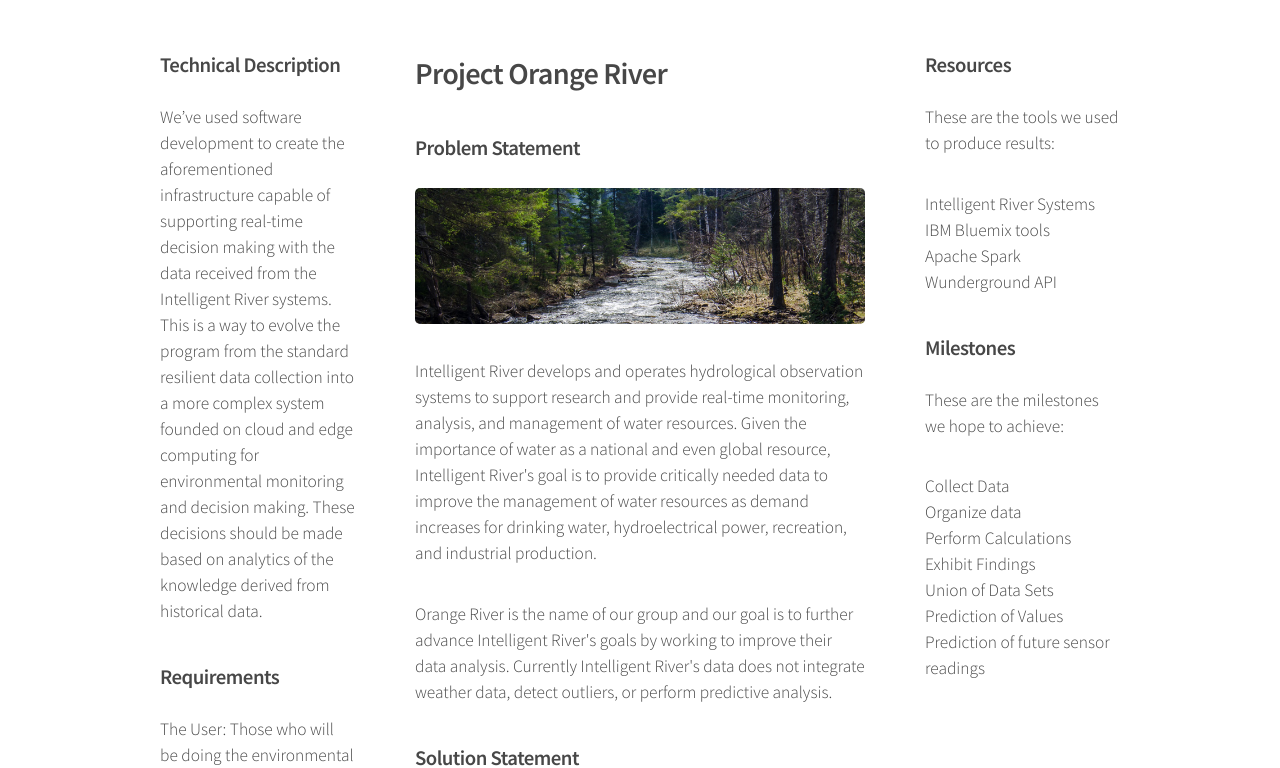
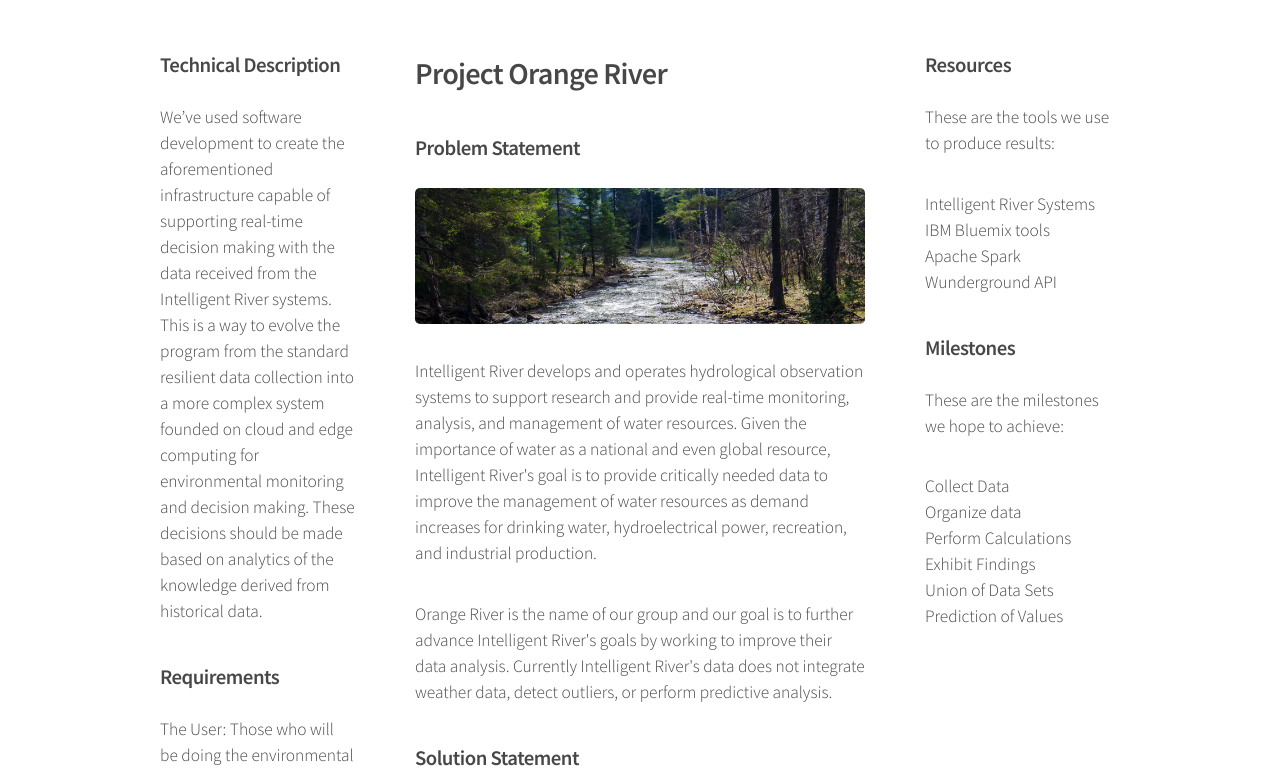
Before and after one commit to TriSpade/OrangeRiver, a Jekyll site: the page built from project.html, in a window 1280 px wide. Shown: the part 225-993 px from the top of the page. Built offline with Jekyll 4.4.1, drawn with Linux system fonts in a browser that asks for light colours.

Commit message:
Update project_sidebar_right.html

```diff
--- a/_includes/project_sidebar_right.html
+++ b/_includes/project_sidebar_right.html
@@ -3,7 +3,7 @@
 	<!-- Sidebar -->
 		<section>
 			<h3>Resources</h3>
-			<p>These are the tools we used to produce results:</p>
+			<p>These are the tools we use to produce results:</p>
 			<ul>
 			<li>Intelligent River Systems</li>
 			<li>IBM Bluemix tools</li>
@@ -21,7 +21,6 @@
 			<li>Exhibit Findings</li>
 			<li>Union of Data Sets</li>
 			<li>Prediction of Values</li>
-			<li>Prediction of future sensor readings</li>
 			</ul>
 		</section>
 
```
